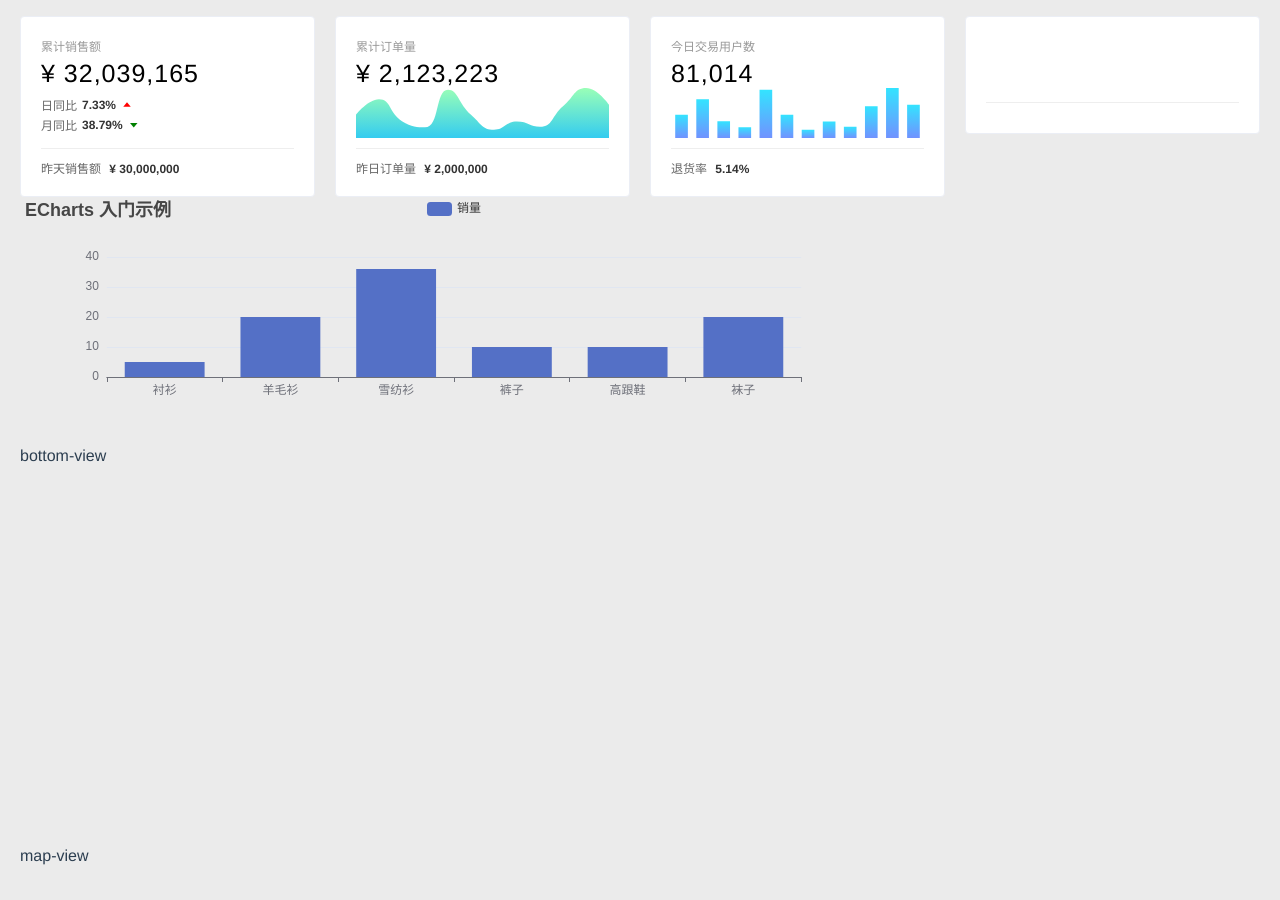
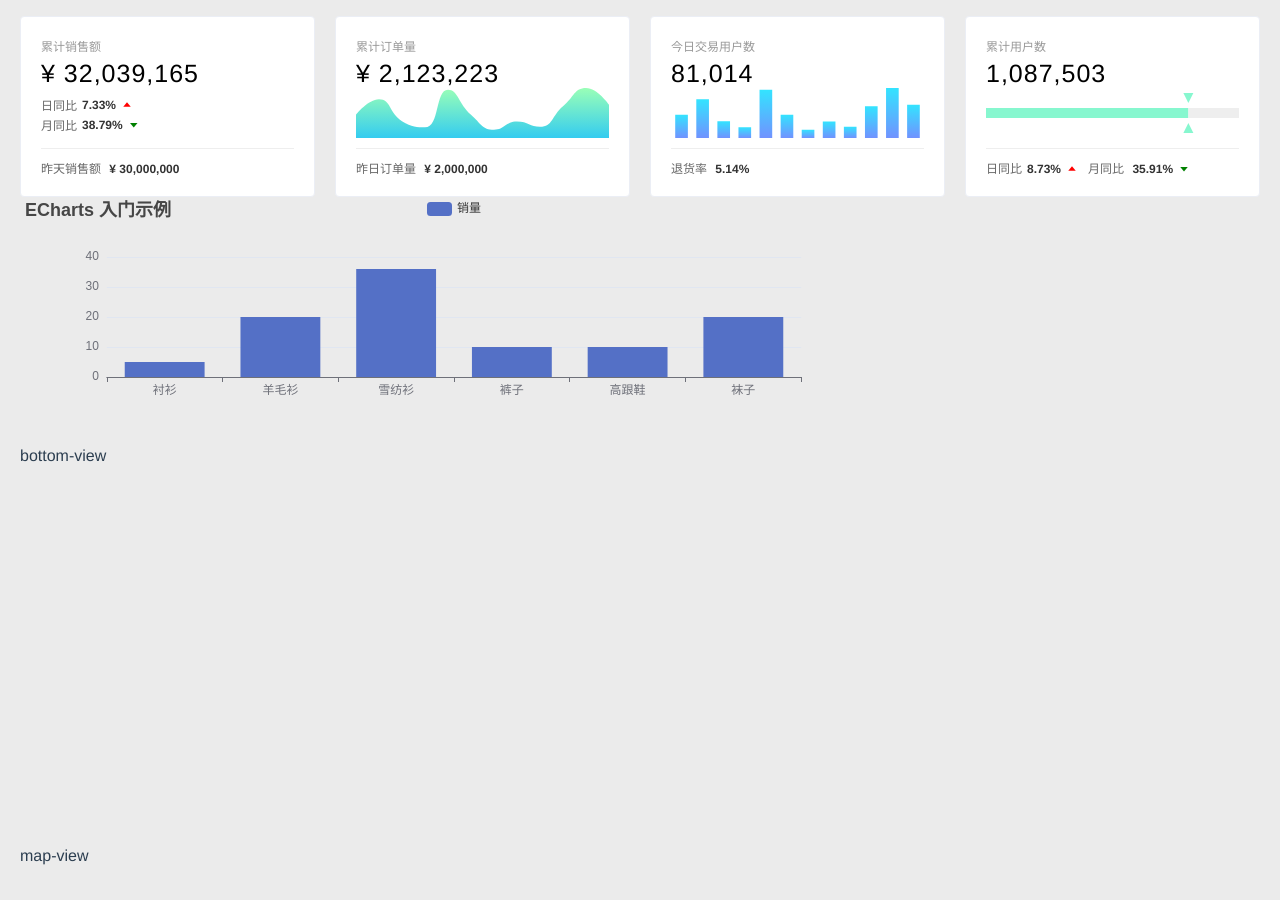
Before and after one commit to lotosv2010/g-datav-report, a Vue app: page / in a window 1280 px wide. Shown: the top 900 px of the page. Built offline with nearby package versions, Linux system fonts and the light colour scheme.

Commit message:
feat(totalusers): 累计用户数

```diff
--- a/src/components/TotalUsers/index.vue
+++ b/src/components/TotalUsers/index.vue
@@ -1,15 +1,135 @@
 <template>
   <div>
-    <common-card />
+    <common-card :title="`累计用户数`" :value="`1,087,503`">
+      <template>
+        <div
+          id="total-users-chart"
+          :style="{ height: '100%', width: '100%' }"
+        ></div>
+      </template>
+      <template v-slot:footer>
+        <div class="compare-wrapper">
+          <div class="compare">
+            <span>日同比</span>
+            <span class="emphasis">8.73%</span>
+            <i class="el-icon-caret-top"></i>
+          </div>
+          <div class="compare">
+            <span>月同比 </span>
+            <span class="emphasis">35.91%</span>
+            <i class="el-icon-caret-bottom"></i>
+          </div>
+        </div>
+      </template>
+    </common-card>
   </div>
 </template>
 
 <script>
 import commonCardMixin from "@/mixins/commonCardMixin.js";
+import echarts from "@/plugins/echarts.js";
 export default {
   name: "TotalUsers",
   mixins: [commonCardMixin],
+  mounted() {
+    this.initChart();
+  },
+  methods: {
+    initChart() {
+      const option = {
+        color: ["#87f7cf"],
+        tooltip: {},
+        xAxis: {
+          show: false,
+          type: "value",
+          max: 250,
+        },
+        yAxis: {
+          show: false,
+          type: "category",
+        },
+        grid: {
+          top: 0,
+          right: 0,
+          left: 0,
+          bottom: 0,
+        },
+        series: [
+          {
+            type: "bar",
+            barWidth: 10,
+            stack: "总量",
+            data: [200],
+          },
+          {
+            type: "bar",
+            stack: "总量",
+            silent: true,
+            data: [250],
+            itemStyle: {
+              color: "#eee",
+            },
+          },
+          {
+            type: "custom",
+            // stack: "总量",
+            data: [200],
+            renderItem: (params, api) => {
+              const value = api.value(0);
+              const endPoint = api.coord([value, 0]);
+              console.log(endPoint);
+              return {
+                type: "group",
+                position: endPoint,
+                children: [
+                  {
+                    type: "path",
+                    shape: {
+                      d: "M209.656 344.031l298.604 335.938 306.084-335.839-604.688-0.099z",
+                      x: -5,
+                      y: -20,
+                      width: 10,
+                      height: 10,
+                      layout: "cover",
+                    },
+                    style: {
+                      fill: "#87f7cf",
+                    },
+                  },
+                  {
+                    type: "path",
+                    shape: {
+                      d: "M512 341.333333l-298.666667 298.666667h597.333334z",
+                      x: -5,
+                      y: 10,
+                      width: 10,
+                      height: 10,
+                      layout: "cover",
+                    },
+                    style: {
+                      fill: "#87f7cf",
+                    },
+                  },
+                ],
+              };
+            },
+          },
+        ],
+      };
+      const dom = document.getElementById("total-users-chart");
+      echarts.init(dom, null, { renderer: "svg" }).setOption(option);
+    },
+  },
 };
 </script>
 
-<style lang="scss" scoped></style>
+<style lang="scss" scoped>
+.compare-wrapper {
+  display: flex;
+  .compare {
+    &:last-child {
+      margin-left: 10px;
+    }
+  }
+}
+</style>
--- a/src/plugins/echarts.js
+++ b/src/plugins/echarts.js
@@ -1,7 +1,7 @@
 // 引入 echarts 核心模块，核心模块提供了 echarts 使用必须要的接口。
 import * as echarts from "echarts/core";
 // 引入柱状图图表，图表后缀都为 Chart
-import { BarChart, LineChart } from "echarts/charts";
+import { BarChart, LineChart, CustomChart } from "echarts/charts";
 // 引入提示框，标题，直角坐标系，数据集，内置数据转换器组件，组件后缀都为 Component
 import {
   TitleComponent,
@@ -26,6 +26,7 @@ echarts.use([
   TransformComponent,
   BarChart,
   LineChart,
+  CustomChart,
   LabelLayout,
   UniversalTransition,
   CanvasRenderer,
```
